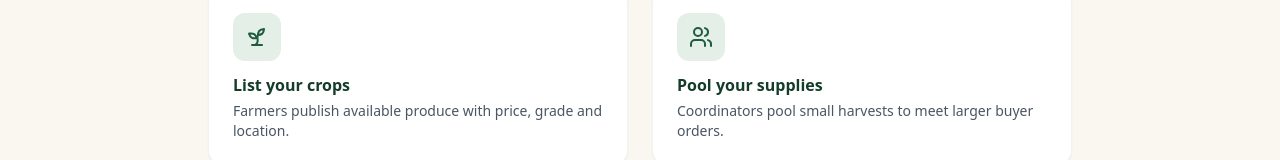
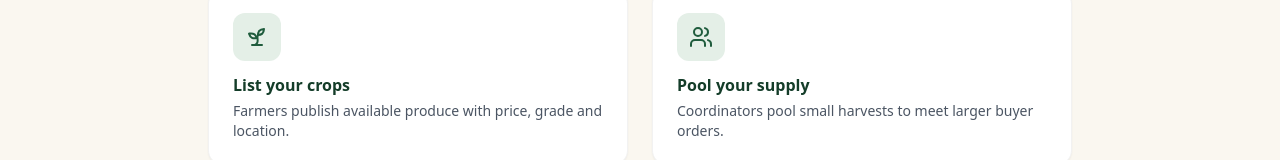
Before and after one commit to KingaTshering10/DrukAgriLink, a Next.js app: page / in a window 1280 px wide. Shown: the part 640-800 px from the top of the page. Built offline with nearby package versions, Linux system fonts and the light colour scheme.

Commit message:
supplies to supply

```diff
--- a/src/app/page.tsx
+++ b/src/app/page.tsx
@@ -4,7 +4,7 @@ import { Sprout, Users, Truck, HandCoins } from "lucide-react";
 export default function Landing() {
   const features = [
     { icon: Sprout, title: "List your crops", body: "Farmers publish available produce with price, grade and location." },
-    { icon: Users, title: "Pool your supplies", body: "Coordinators pool small harvests to meet larger buyer orders." },
+    { icon: Users, title: "Pool your supply", body: "Coordinators pool small harvests to meet larger buyer orders." },
     { icon: Truck, title: "Share Numkhor", body: "Assign vehicles and track collection stop by stop." },
     { icon: HandCoins, title: "Stop payments", body: "Every deduction shown; net amount due per farmer, no hidden fees." },
   ];
```
